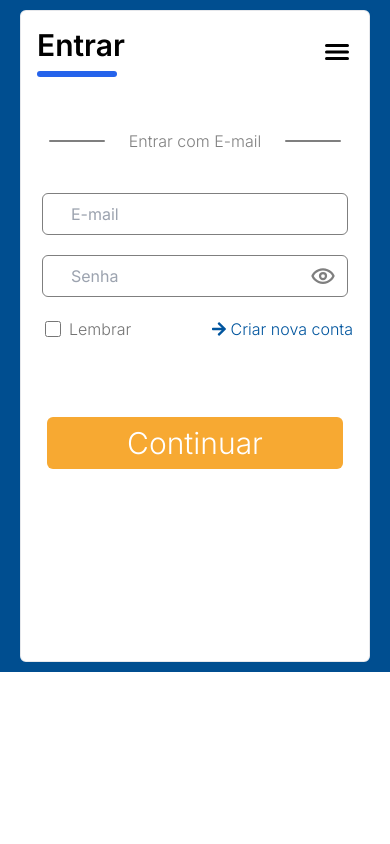
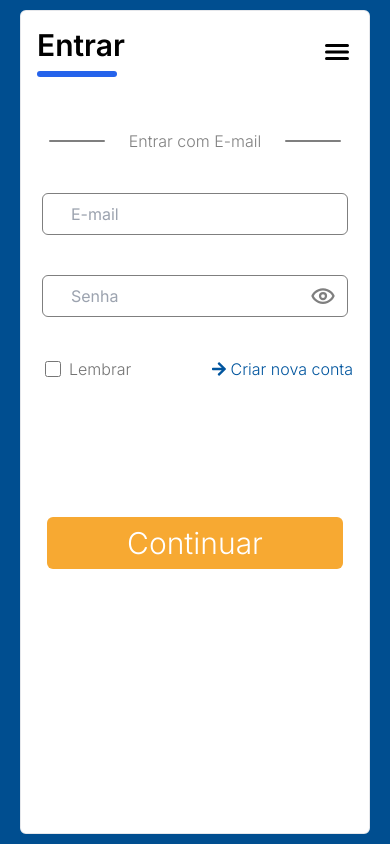
Before and after one commit to luxsoftw/SweetHubFrontend, a Next.js app: page /login in a window 390 px wide. Built offline with nearby package versions, Linux system fonts and the light colour scheme.

Commit message:
fix: fix the responsiveness of the login screen

```diff
--- a/app/login/page.tsx
+++ b/app/login/page.tsx
@@ -6,11 +6,11 @@ import InputForm from "../components/input-form";
 
 const LoginPage = () => {
    return (
-      <div className="border-x-[20px] border-y-[10px] border-[#004E90]">
-         <div className="flex flex-col gap-10 rounded-md border bg-white p-4 pb-[7.4rem] outline outline-[#004E90]">
+      <div className="flex h-screen items-center justify-center overflow-hidden border-x-[20px] border-y-[10px] border-[#004E90]">
+         <div className="flex h-[100%] w-full max-w-md flex-col gap-10 rounded-md border bg-white p-4 pb-[7.4rem] outline outline-[#004E90]">
             <HeaderRegister title="Entrar" text="Entrar com E-mail" />
 
-            <form className="flex flex-col items-center justify-center gap-5">
+            <form className="flex flex-col items-center justify-center gap-y-10">
                <InputForm type="email" name="email" placeholder="E-mail" />
 
                <PasswordInputForm
@@ -18,7 +18,7 @@ const LoginPage = () => {
                   name="password"
                   placeholder="Senha"
                />
-               <div className="flex w-full flex-row items-center justify-between gap-8">
+               <div className="mb-10 flex w-full flex-row items-center justify-between">
                   <label className="flex flex-row items-center">
                      <input
                         className="mx-2 size-4 border pr-2 accent-[#F7A932]"
@@ -33,7 +33,7 @@ const LoginPage = () => {
                   </button>
                </div>
 
-               <button className="my-14 mb-[4.6rem] rounded-md bg-[#F7A932] px-20 py-2 text-3xl font-light text-white">
+               <button className="my-14 mb-[4.6rem] items-end rounded-md bg-[#F7A932] px-20 py-2 text-3xl font-light text-white">
                   Continuar
                </button>
             </form>
```
